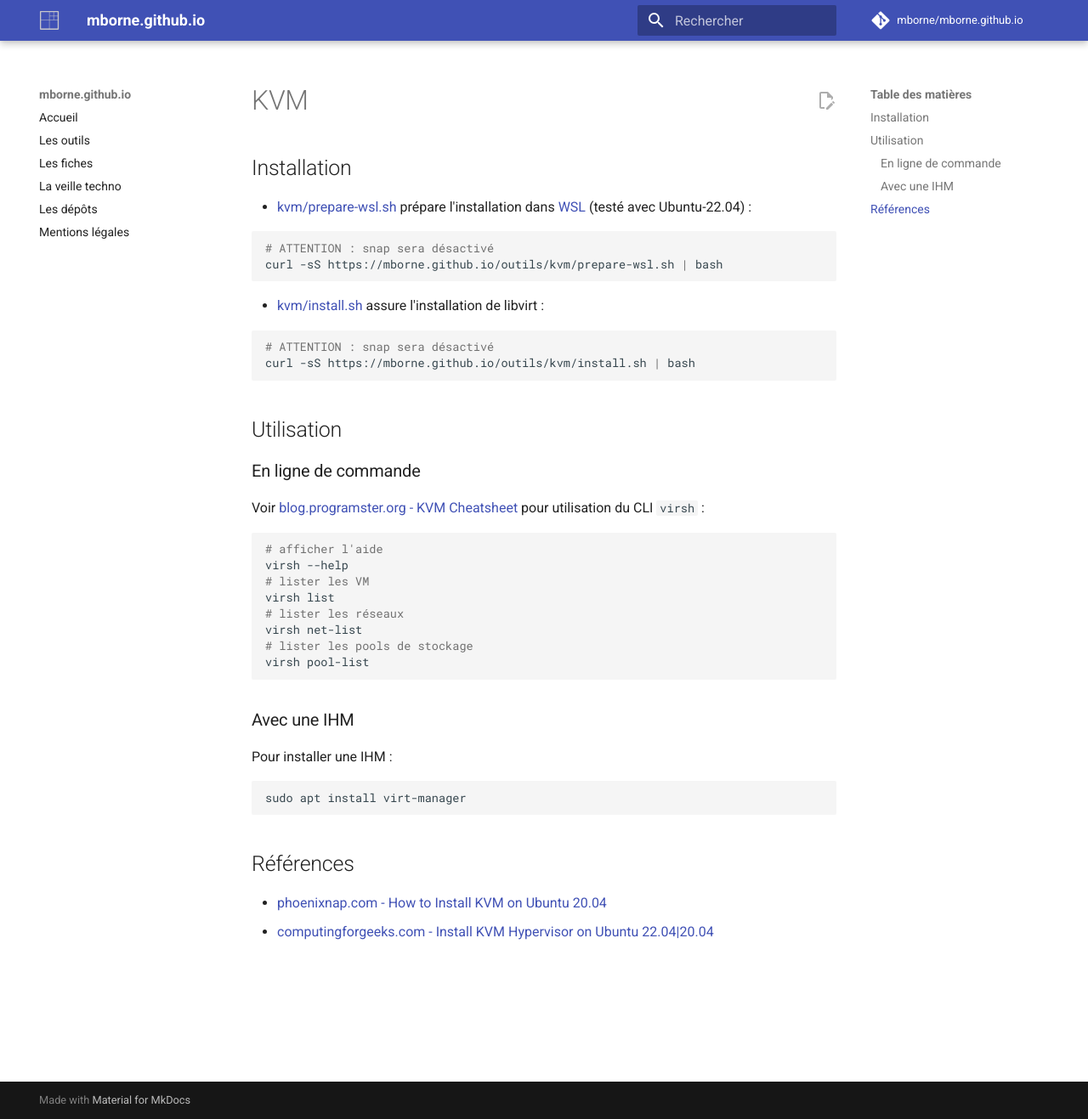
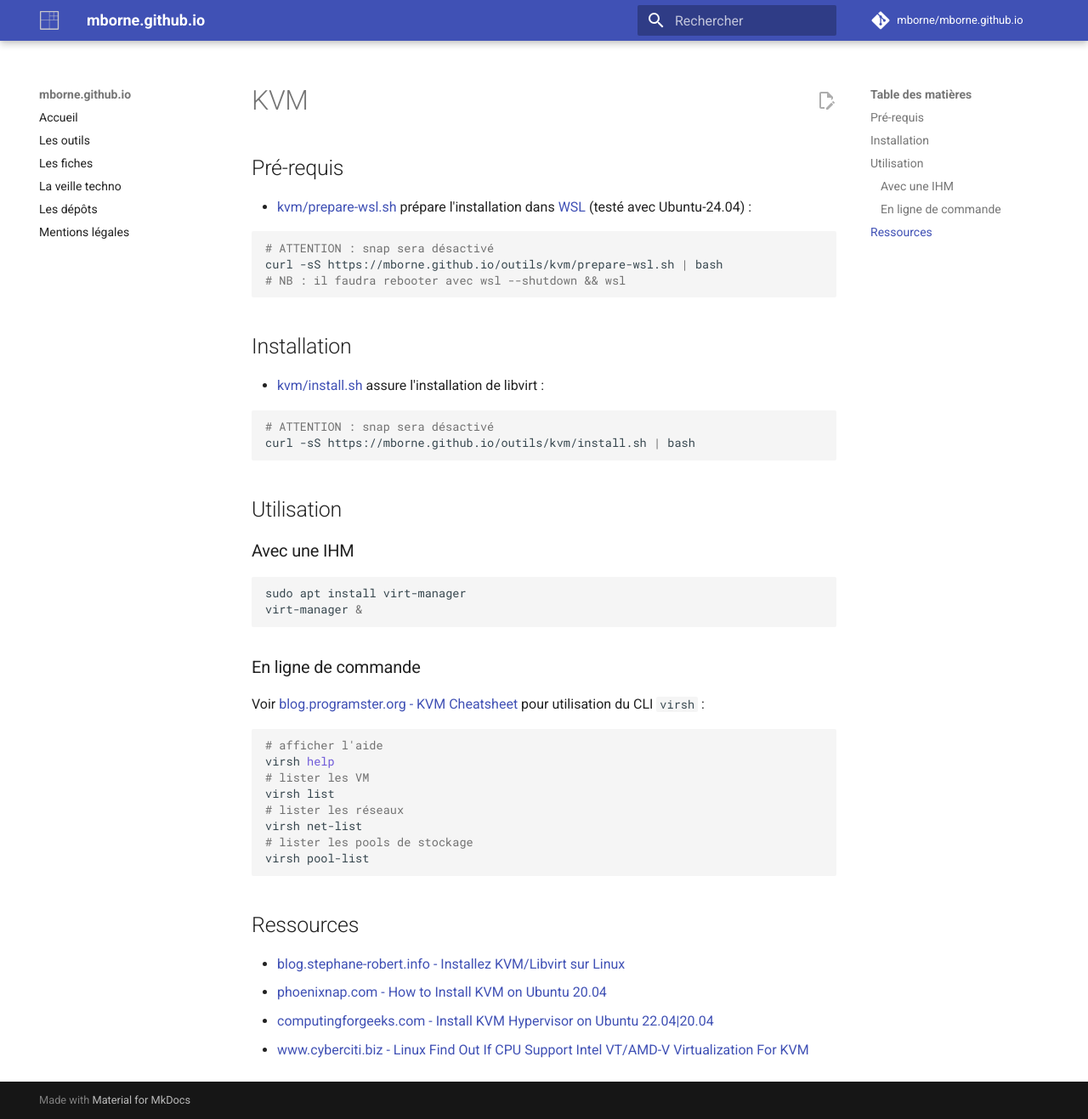
Before and after one commit to mborne/mborne.github.io, an MkDocs documentation site: the page built from docs/outils/kvm/README.md, in a window 1280 px wide and 1317 px high. Shown: the whole window at 85% size. Built offline with MkDocs 1.6.1 and Material for MkDocs 9.7.7, drawn with Linux system fonts in a browser that asks for light colours; plug-ins that fetch from the network failed and are left out; comment, search, counter and statistics services are not loaded.

Commit message:
chore(kvm): update script for Ubuntu-24.04 under WSL2

````diff
--- a/docs/outils/kvm/README.md
+++ b/docs/outils/kvm/README.md
@@ -1,22 +1,33 @@
 # KVM
 
-## Installation
+## Pré-requis
 
-* [kvm/prepare-wsl.sh](prepare-wsl.sh) prépare l'installation dans [WSL](../wsl/README.md) (testé avec Ubuntu-22.04) :
+* [kvm/prepare-wsl.sh](https://github.com/mborne/mborne.github.io/blob/main/docs/outils/kvm/prepare-wsl.sh) prépare l'installation dans [WSL](../wsl/README.md) (testé avec Ubuntu-24.04) :
 
 ```bash
 # ATTENTION : snap sera désactivé
 curl -sS https://mborne.github.io/outils/kvm/prepare-wsl.sh | bash
+# NB : il faudra rebooter avec wsl --shutdown && wsl
 ```
 
-* [kvm/install.sh](install.sh) assure l'installation de libvirt :
+## Installation
+
+* [kvm/install.sh](https://github.com/mborne/mborne.github.io/blob/main/docs/outils/kvm/install.sh) assure l'installation de libvirt :
 
 ```bash
 # ATTENTION : snap sera désactivé
 curl -sS https://mborne.github.io/outils/kvm/install.sh | bash
 ```
 
+
 ## Utilisation
+
+### Avec une IHM
+
+```bash
+sudo apt install virt-manager
+virt-manager &
+```
 
 ### En ligne de commande
 
@@ -24,7 +35,7 @@
 
 ```bash
 # afficher l'aide
-virsh --help
+virsh help
 # lister les VM
 virsh list
 # lister les réseaux
@@ -33,15 +44,9 @@
 virsh pool-list
 ```
 
-### Avec une IHM
+## Ressources
 
-Pour installer une IHM :
-
-```bash
-sudo apt install virt-manager
-```
-
-## Références
-
+* [blog.stephane-robert.info - Installez KVM/Libvirt sur Linux](https://blog.stephane-robert.info/docs/virtualiser/type1/kvm/)
 * [phoenixnap.com - How to Install KVM on Ubuntu 20.04](https://phoenixnap.com/kb/ubuntu-install-kvm)
 * [computingforgeeks.com - Install KVM Hypervisor on Ubuntu 22.04|20.04](https://computingforgeeks.com/install-kvm-hypervisor-on-ubuntu-linux/)
+* [www.cyberciti.biz - Linux Find Out If CPU Support Intel VT/AMD-V Virtualization For KVM](https://www.cyberciti.biz/faq/linux-xen-vmware-kvm-intel-vt-amd-v-support/)
````
Also changed, not shown: docs/fiches/dns/index.md (+9 -9 lines), docs/outils/wsl/README.md (+11 -7 lines), 2 other files.
